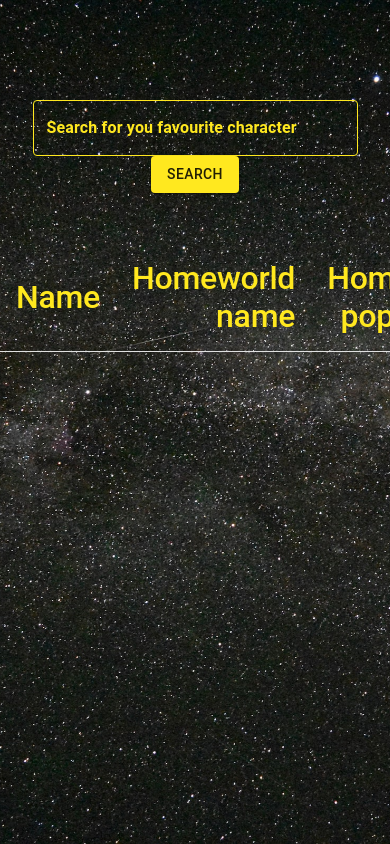
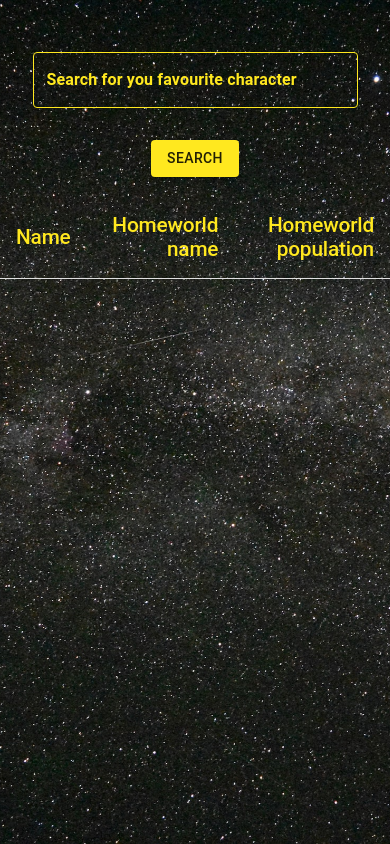
Before and after one commit to Kuczi11/starwars, a React (Create React App) app: page / in a window 390 px wide. Built offline with nearby package versions, Linux system fonts and the light colour scheme.

Commit message:
fix: displaying planet info

```diff
--- a/src/components/SearchBar/SearchBar.tsx
+++ b/src/components/SearchBar/SearchBar.tsx
@@ -8,7 +8,12 @@ const SearchBar = ({ fetchPersons }: Props) => {
   const [inputValue, setInputValue] = useState<string>('');
 
   return (
-    <Grid container justifyContent="center" alignItems="center" pt={5}>
+    <Grid
+      container
+      justifyContent="center"
+      alignItems="center"
+      pt={{ xs: 2, md: 5 }}
+    >
       <Grid
         display="flex"
         flexDirection={{ xs: 'column', md: 'row' }}
@@ -17,7 +22,7 @@ const SearchBar = ({ fetchPersons }: Props) => {
         item
         xs={10}
         md={7}
-        my={5}
+        my={{ xs: 0, md: 5 }}
       >
         <StyledInput
           label="Search for you favourite character"
--- a/src/components/SearchBar/styled/TextField.styled.tsx
+++ b/src/components/SearchBar/styled/TextField.styled.tsx
@@ -7,7 +7,11 @@ interface ThemeProps {
 
 const StyledInput = styled(TextField)(({ theme }: ThemeProps) => ({
   width: '100%',
-  margin: '0 2rem',
+  margin: '2rem',
+
+  '@media (min-width: 900px)': {
+    margin: '0 2rem',
+  },
 
   '& fieldset': {
     borderColor: theme.palette.primary.main,
--- a/src/components/SearchResults/SearchResults.tsx
+++ b/src/components/SearchResults/SearchResults.tsx
@@ -23,12 +23,15 @@ interface Person {
 
 const SearchResults = ({ persons }: Props) => {
   return (
-    <Grid container justifyContent="center">
+    <Grid container justifyContent="center" mt={{ xs: 2, md: 0 }}>
       <Grid item xs={12} md={7}>
         <TableContainer>
           <Table>
             <TableHead>
               <TableRow>
+                <TableCell>
+                  <Typography variant="h2">Name</Typography>
+                </TableCell>
                 {headers.map((header) => (
                   <TableCell align="right" key={header.id}>
                     <Typography variant="h2">{header.content}</Typography>
--- a/src/components/SearchResults/headers.ts
+++ b/src/components/SearchResults/headers.ts
@@ -1,8 +1,4 @@
 const headers = [
-  {
-    id: 0,
-    content: 'Name',
-  },
   {
     id: 1,
     content: 'Homeworld name',
--- a/src/components/SingleResult/SingleResult.tsx
+++ b/src/components/SingleResult/SingleResult.tsx
@@ -1,11 +1,8 @@
-import React, { useEffect } from 'react';
+import React, { useEffect, useState } from 'react';
 import { TableCell, TableRow, Typography } from '@mui/material';
 
 interface Props {
   person: Person;
-  fetchPlanet: (url: string) => Homeworld;
-  homeworld?: string;
-  population?: string;
 }
 
 interface Homeworld {
@@ -18,26 +15,31 @@ interface Person {
   homeworld: string;
 }
 
-const SingleResult = ({
-  person,
-  fetchPlanet,
-  homeworld,
-  population,
-}: Props) => {
+const SingleResult = ({ person }: Props) => {
+  const [planetData, setPlanetData] = useState<Homeworld>({
+    name: '',
+    population: '',
+  });
+
   useEffect(() => {
-    fetchPlanet(person.homeworld);
-  }, [person, fetchPlanet]);
+    const getPlanet = async () => {
+      const response = await fetch(person.homeworld);
+      const body = await response.json();
+      setPlanetData(body);
+    };
+    void getPlanet();
+  }, [person, setPlanetData]);
 
   return (
-    <TableRow key={person.name}>
-      <TableCell align="right">
+    <TableRow>
+      <TableCell>
         <Typography variant="h3">{person.name}</Typography>
       </TableCell>
       <TableCell align="right">
-        <Typography variant="h3">{homeworld}</Typography>
+        <Typography variant="h3">{planetData.name}</Typography>
       </TableCell>
       <TableCell align="right">
-        <Typography variant="h3">{population}</Typography>
+        <Typography variant="h3">{planetData.population}</Typography>
       </TableCell>
     </TableRow>
   );
--- a/src/components/SingleResult/index.tsx
+++ b/src/components/SingleResult/index.tsx
@@ -1,15 +1,3 @@
 import SingleResult from 'components/SingleResult/SingleResult';
-import { fetchPlanet } from 'store/planets/actions';
-import { connect } from 'react-redux';
-import { getPlanetName, getPlanetPopulation } from 'store/planets/selectors';
 
-const mapStateToProps = (state: any) => ({
-  homeworld: getPlanetName(state),
-  population: getPlanetPopulation(state),
-});
-
-const mapDispatchToProps = (dispatch: any) => ({
-  fetchPlanet: (query: string) => dispatch(fetchPlanet(query)),
-});
-
-export default connect(mapStateToProps, mapDispatchToProps)(SingleResult);
+export default SingleResult;
--- a/src/store/reducers.ts
+++ b/src/store/reducers.ts
@@ -1,10 +1,8 @@
 import { combineReducers } from '@reduxjs/toolkit';
 import personsReducer from 'store/persons/reducer';
-import planetReducer from 'store/planets/reducer';
 
 const rootReducer = combineReducers({
   persons: personsReducer,
-  planet: planetReducer,
 });
 
 export default rootReducer;
--- a/src/store/sagas.ts
+++ b/src/store/sagas.ts
@@ -1,7 +1,6 @@
 import { all } from 'redux-saga/effects';
 import { watchFetchPersonsSaga } from 'store/persons/saga';
-import { watchFetchPlanetSaga } from 'store/planets/saga';
 
 export default function* rootSaga() {
-  yield all([watchFetchPersonsSaga(), watchFetchPlanetSaga()]);
+  yield all([watchFetchPersonsSaga()]);
 }
--- a/src/theme.ts
+++ b/src/theme.ts
@@ -14,14 +14,20 @@ const theme = createTheme({
       fontWeight: 700,
     },
     h2: {
-      fontSize: '2rem',
+      fontSize: '1.3rem',
       color: '#FFE81F',
       fontWeight: '500',
+      '@media (min-width: 900px)': {
+        fontSize: '2rem',
+      },
     },
     h3: {
-      fontSize: '1.5rem',
+      fontSize: '1rem',
       color: '#FFE81F',
       fontWeight: '500',
+      '@media (min-width: 900px)': {
+        fontSize: '1.5rem',
+      },
     },
   },
 });
```
